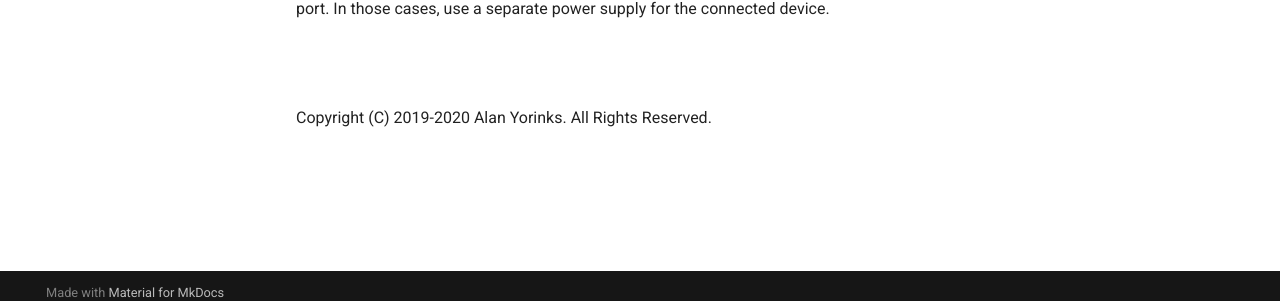
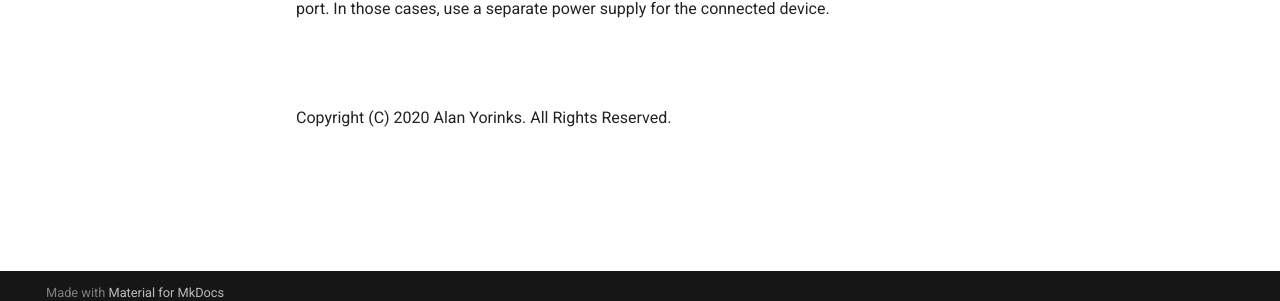
Before and after one commit to MrYsLab/pymata4, an MkDocs documentation site: the page built from docs/about.md, in a window 1280 px wide. Shown: the part 585-886 px from the top of the page. Built offline with MkDocs 1.6.1 and Material for MkDocs 9.7.7, drawn with Linux system fonts in a browser that asks for light colours.

Commit message:
initial commit

```diff
--- a/docs/about.md
+++ b/docs/about.md
@@ -28,4 +28,4 @@ connected device.
 <br>
 
 
-Copyright (C) 2019-2020 Alan Yorinks. All Rights Reserved.
+Copyright (C) 2020 Alan Yorinks. All Rights Reserved.
```
Also changed, not shown: docs/firmata_express.md (+1 -1 lines), docs/install_pymata4.md (+1 -1 lines).
